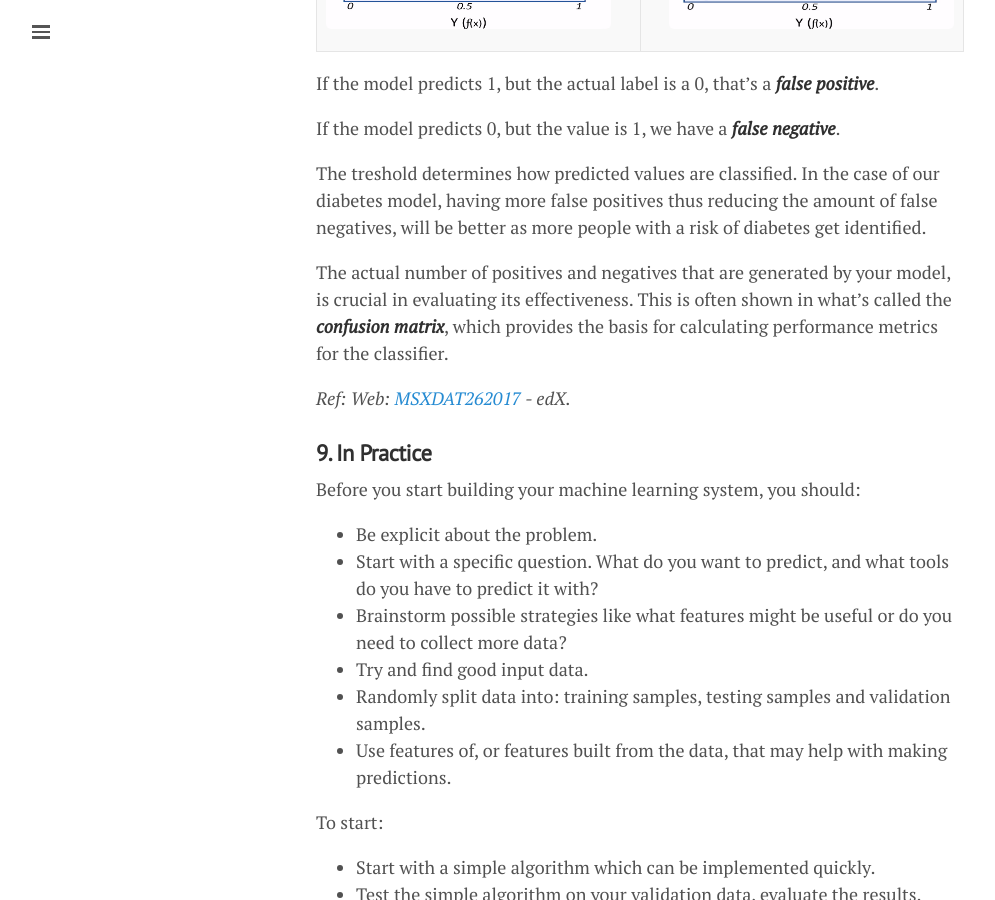
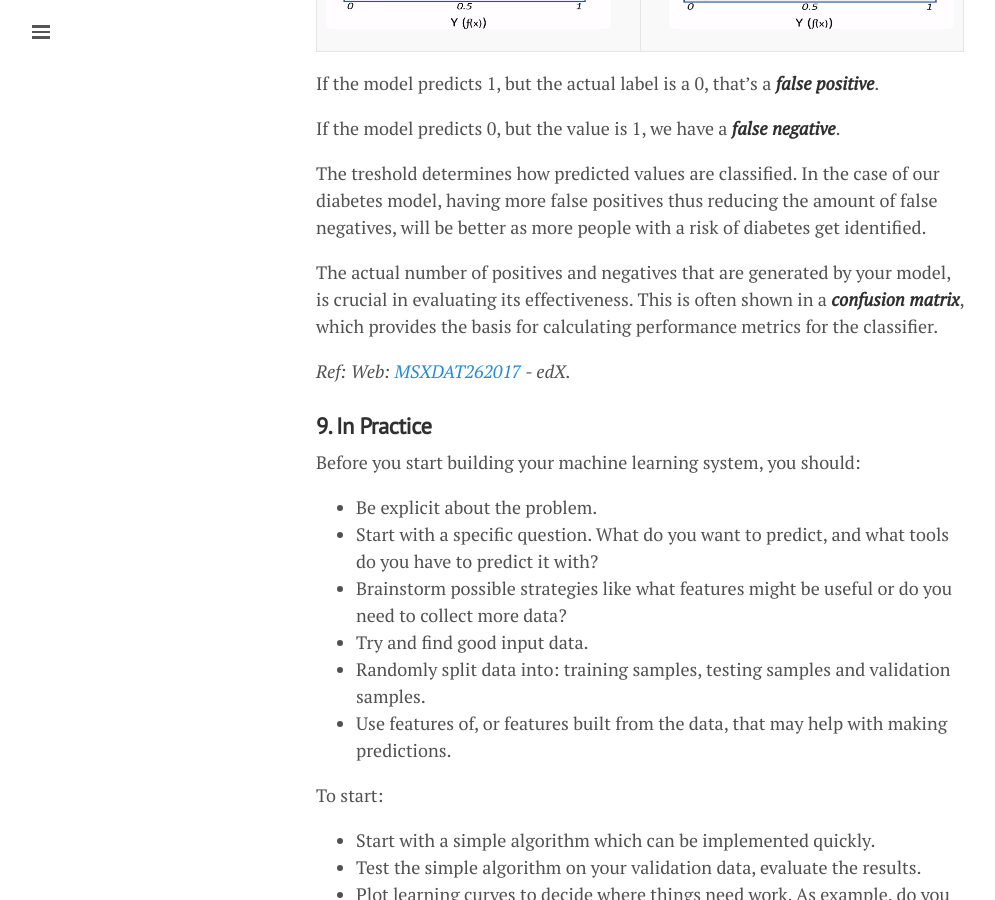
Before and after one commit to lgeurts/lgeurts.github.io, a Jekyll site: the page built from _posts/2018-06-29-artificial-intelligence-basics.md, in a window 1280 px wide and 900 px high, scrolled down 6519 px. Shown: the whole window, without its empty margins (0-995 px from the left). Built offline with Jekyll 4.4.1, drawn with Linux system fonts in a browser that asks for light colours; nearby versions of some CDN libraries.

Commit message:
Update 2018-06-29-artificial-intelligence-basics.md

```diff
--- a/_posts/2018-06-29-artificial-intelligence-basics.md
+++ b/_posts/2018-06-29-artificial-intelligence-basics.md
@@ -172,7 +172,7 @@
 
 The treshold determines how predicted values are classified. In the case of our diabetes model, having more false positives thus reducing the amount of false negatives, will be better as more people with a risk of diabetes get identified.
 
-The actual number of positives and negatives that are generated by your model, is crucial in evaluating its effectiveness. This is often shown in what's called the ***confusion matrix***, which provides the basis for calculating performance metrics for the classifier.
+The actual number of positives and negatives that are generated by your model, is crucial in evaluating its effectiveness. This is often shown in a ***confusion matrix***, which provides the basis for calculating performance metrics for the classifier.
 
 *Ref: Web: [MSXDAT262017](https://www.youtube.com/watch?v=1O0_u9WRo-0/) - edX.*
 
```
